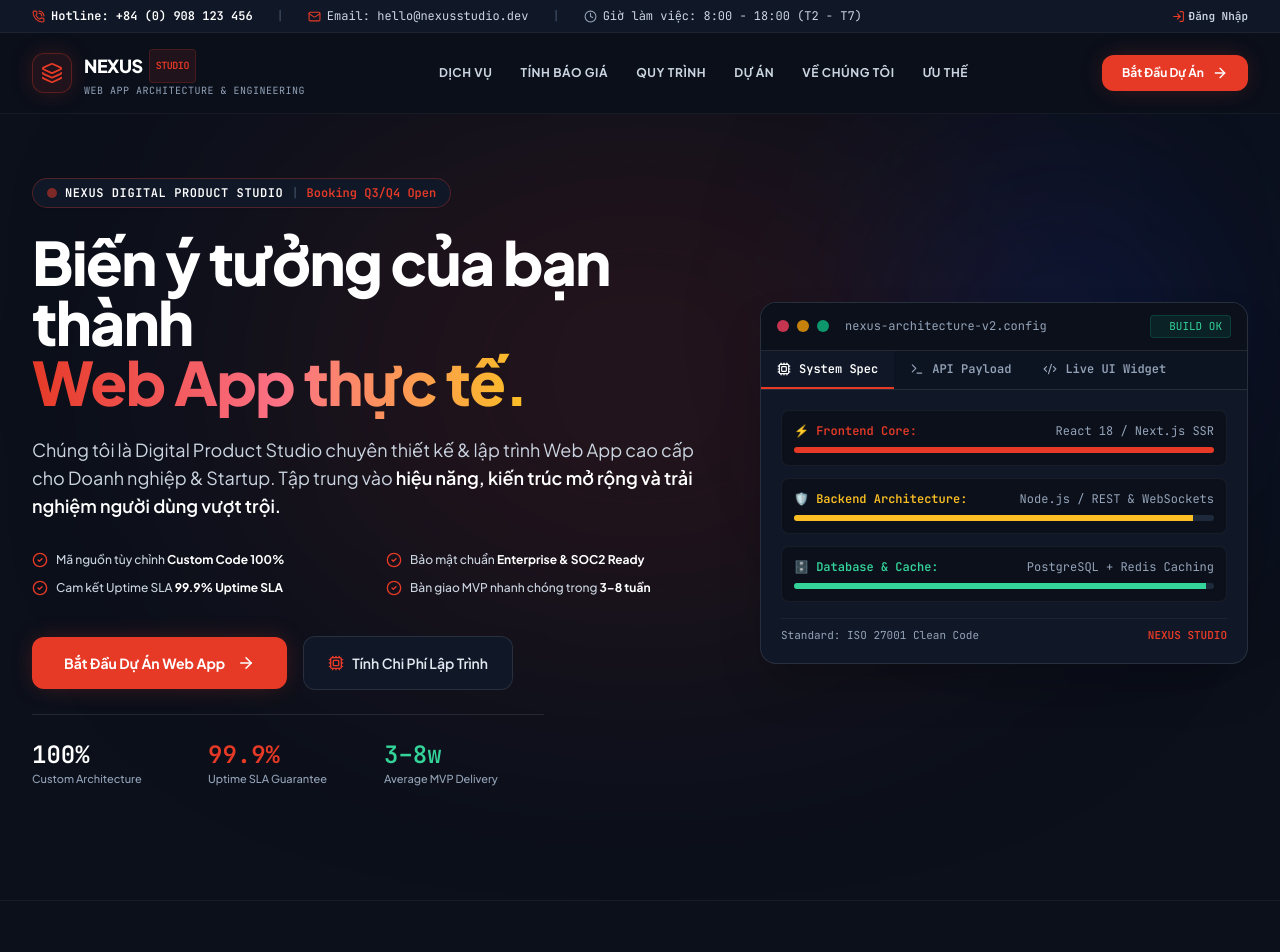
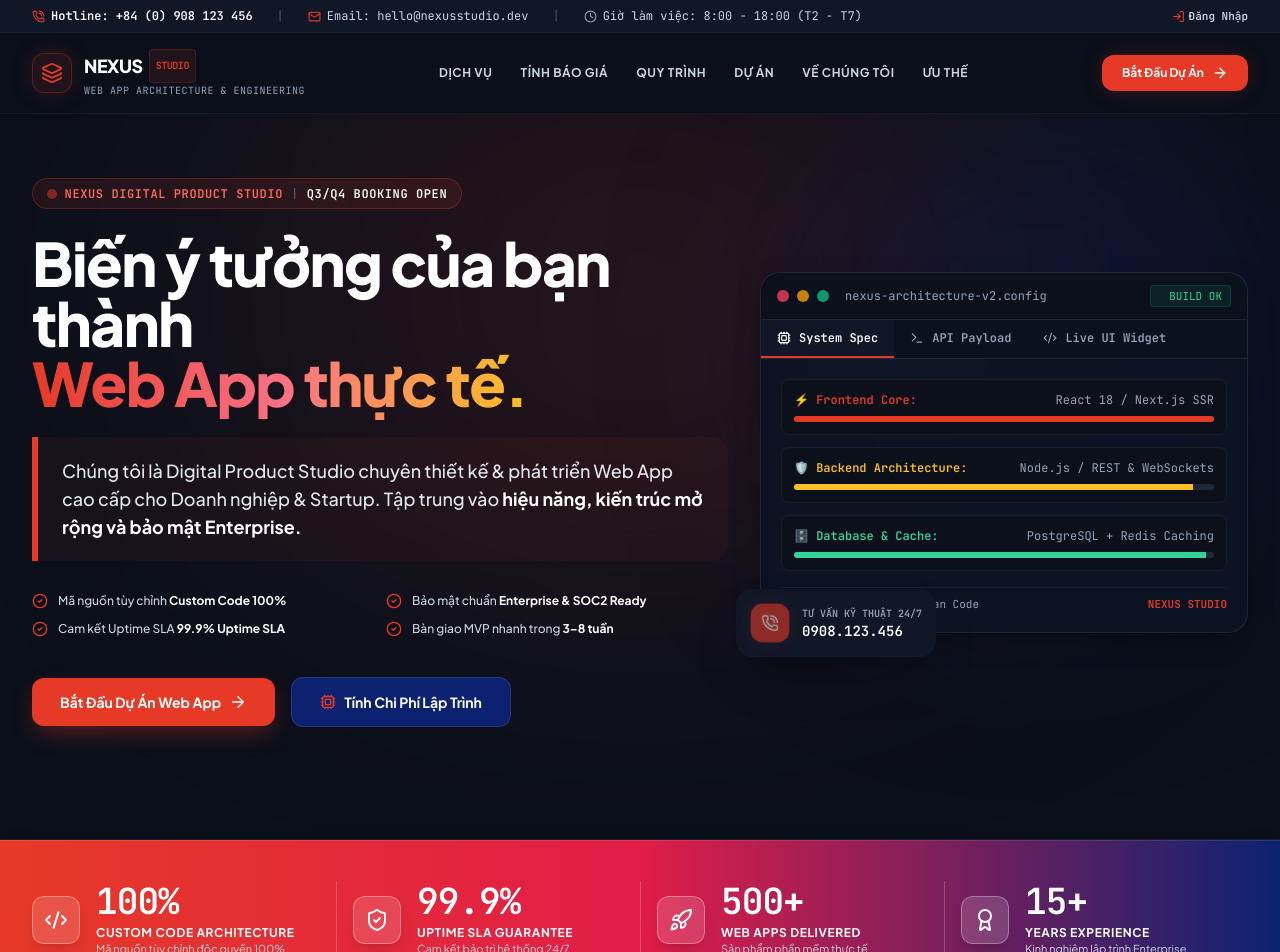
Before and after one commit to quanganh4869/freelancewepapp, a React (Vite) app: page / in a window 1280 px wide. Shown: the top 952 px of the page. Built offline with nearby package versions, Linux system fonts and the light colour scheme.

Commit message:
Full UXUI layout transformation with Mona Media layout, Callout box, StatsBar, and floating components

```diff
--- a/src/App.jsx
+++ b/src/App.jsx
@@ -8,6 +8,7 @@ import { Shield } from 'lucide-react';
 
 // Home Sections
 import { HeroSection } from './components/home/HeroSection';
+import { StatsBar } from './components/home/StatsBar';
 import { ServicesSection } from './components/home/ServicesSection';
 import { CostEstimator } from './components/home/CostEstimator';
 import { ProcessSection } from './components/home/ProcessSection';
@@ -79,6 +80,7 @@ const MainAppContent = () => {
         ) : (
           <>
             <HeroSection onOpenRequestModal={() => handleOpenRequestModal()} />
+            <StatsBar />
             <ServicesSection onSelectService={(service) => handleOpenRequestModal(service)} />
             <CostEstimator onOpenRequestModal={(initial) => handleOpenRequestModal(initial)} />
             <ProcessSection onOpenRequestModal={(initial) => handleOpenRequestModal(initial)} />
--- a/src/components/home/HeroSection.jsx
+++ b/src/components/home/HeroSection.jsx
@@ -1,5 +1,5 @@
 import React, { useState } from 'react';
-import { ArrowRight, CheckCircle2, Terminal, Code2, Cpu, Sparkles, Layers, ShieldCheck } from 'lucide-react';
+import { ArrowRight, CheckCircle2, Terminal, Code2, Cpu, PhoneCall, Award, Play } from 'lucide-react';
 
 export const HeroSection = ({ onOpenRequestModal }) => {
   const [activeTab, setActiveTab] = useState('architecture');
@@ -7,9 +7,9 @@ export const HeroSection = ({ onOpenRequestModal }) => {
   return (
     <section className="relative overflow-hidden pt-12 pb-20 md:pt-16 md:pb-28 bg-grid-pattern border-b border-white/5 font-sans">
 
-      {/* Ambient Red Glow Background */}
-      <div className="absolute top-1/3 left-1/2 -translate-x-1/2 -translate-y-1/2 w-[700px] h-[400px] bg-brand-primary/15 blur-[140px] pointer-events-none rounded-full" />
-      <div className="absolute top-10 right-10 w-[350px] h-[350px] bg-brand-navy/30 blur-[100px] pointer-events-none rounded-full" />
+      {/* Mona Red & Navy Glow Ambient Background */}
+      <div className="absolute top-1/4 left-1/2 -translate-x-1/2 -translate-y-1/2 w-[750px] h-[450px] bg-brand-primary/15 blur-[150px] pointer-events-none rounded-full" />
+      <div className="absolute top-10 right-10 w-[400px] h-[400px] bg-brand-navy/35 blur-[120px] pointer-events-none rounded-full" />
 
       <div className="max-w-7xl mx-auto px-4 sm:px-6 lg:px-8 relative z-10">
         <div className="grid grid-cols-1 lg:grid-cols-12 gap-12 lg:gap-8 items-center">
@@ -17,44 +17,46 @@ export const HeroSection = ({ onOpenRequestModal }) => {
           {/* Left Column: Headline & Content */}
           <div className="lg:col-span-7 space-y-6 text-left">
 
-            {/* Status Pill */}
-            <div className="inline-flex items-center gap-2 px-3.5 py-1.5 rounded-full bg-studio-900 border border-brand-primary/30 text-xs font-mono text-slate-200 shadow-sm">
+            {/* Mona Style Badge */}
+            <div className="mona-badge">
               <span className="w-2.5 h-2.5 rounded-full bg-brand-primary animate-pulse"></span>
-              <span className="font-bold text-white uppercase tracking-wider">NEXUS DIGITAL PRODUCT STUDIO</span>
+              <span>NEXUS DIGITAL PRODUCT STUDIO</span>
               <span className="text-slate-600">|</span>
-              <span className="text-brand-primary font-semibold">Booking Q3/Q4 Open</span>
+              <span className="text-white">Q3/Q4 Booking Open</span>
             </div>
 
             {/* Main Headline */}
-            <h1 className="text-4xl sm:text-5xl lg:text-6xl font-extrabold text-white tracking-tight leading-[1.18]">
+            <h1 className="text-4xl sm:text-5xl lg:text-6xl font-extrabold text-white tracking-tight leading-[1.15]">
               Biến ý tưởng của bạn thành <br className="hidden sm:inline" />
               <span className="text-transparent bg-clip-text bg-gradient-to-r from-brand-primary via-rose-400 to-amber-400">
                 Web App thực tế.
               </span>
             </h1>
 
-            {/* Sub-headline */}
-            <p className="text-base sm:text-lg text-slate-300 max-w-2xl font-normal leading-relaxed">
-              Chúng tôi là Digital Product Studio chuyên thiết kế & lập trình Web App cao cấp cho Doanh nghiệp & Startup. Tập trung vào <span className="text-white font-semibold">hiệu năng, kiến trúc mở rộng và trải nghiệm người dùng vượt trội.</span>
-            </p>
+            {/* Sub-headline Callout Box */}
+            <div className="mona-callout">
+              <p className="text-base sm:text-lg text-slate-200 font-medium leading-relaxed">
+                Chúng tôi là Digital Product Studio chuyên thiết kế & phát triển Web App cao cấp cho Doanh nghiệp & Startup. Tập trung vào <strong className="text-white font-bold">hiệu năng, kiến trúc mở rộng và bảo mật Enterprise.</strong>
+              </p>
+            </div>
 
-            {/* Feature Highlights checklist */}
+            {/* Feature Highlights Checklist */}
             <div className="grid grid-cols-1 sm:grid-cols-2 gap-3 pt-2 text-xs text-slate-300 font-medium">
-              <div className="flex items-center gap-2">
+              <div className="flex items-center gap-2.5">
                 <CheckCircle2 size={16} className="text-brand-primary shrink-0" />
                 <span>Mã nguồn tùy chỉnh <strong className="text-white">Custom Code 100%</strong></span>
               </div>
-              <div className="flex items-center gap-2">
+              <div className="flex items-center gap-2.5">
                 <CheckCircle2 size={16} className="text-brand-primary shrink-0" />
                 <span>Bảo mật chuẩn <strong className="text-white">Enterprise & SOC2 Ready</strong></span>
               </div>
-              <div className="flex items-center gap-2">
+              <div className="flex items-center gap-2.5">
                 <CheckCircle2 size={16} className="text-brand-primary shrink-0" />
                 <span>Cam kết Uptime SLA <strong className="text-white">99.9% Uptime SLA</strong></span>
               </div>
-              <div className="flex items-center gap-2">
+              <div className="flex items-center gap-2.5">
                 <CheckCircle2 size={16} className="text-brand-primary shrink-0" />
-                <span>Bàn giao MVP nhanh chóng trong <strong className="text-white">3–8 tuần</strong></span>
+                <span>Bàn giao MVP nhanh trong <strong className="text-white">3–8 tuần</strong></span>
               </div>
             </div>
 
@@ -62,7 +64,7 @@ export const HeroSection = ({ onOpenRequestModal }) => {
             <div className="flex flex-col sm:flex-row items-stretch sm:items-center gap-4 pt-4">
               <button
                 onClick={() => onOpenRequestModal()}
-                className="flex items-center justify-center gap-3 bg-brand-primary hover:bg-brand-hover text-white text-sm font-bold px-8 py-4 rounded-xl shadow-glow-primary transition-all transform hover:-translate-y-0.5"
+                className="mona-btn-primary"
               >
                 <span>Bắt Đầu Dự Án Web App</span>
                 <ArrowRight size={18} />
@@ -70,34 +72,18 @@ export const HeroSection = ({ onOpenRequestModal }) => {
 
               <a
                 href="#cost-estimator"
-                className="flex items-center justify-center gap-2 bg-studio-900 hover:bg-studio-850 text-slate-200 border border-white/10 text-sm font-semibold px-6 py-4 rounded-xl transition-all hover:border-brand-primary/40"
+                className="mona-btn-secondary"
               >
                 <Cpu size={16} className="text-brand-primary" />
                 <span>Tính Chi Phí Lập Trình</span>
               </a>
             </div>
 
-            {/* Key Trust Signals */}
-            <div className="pt-6 border-t border-white/10 grid grid-cols-3 gap-4 max-w-lg">
-              <div>
-                <p className="text-2xl font-extrabold text-white font-mono">100%</p>
-                <p className="text-[11px] text-slate-400 font-medium">Custom Architecture</p>
-              </div>
-              <div>
-                <p className="text-2xl font-extrabold text-brand-primary font-mono">99.9%</p>
-                <p className="text-[11px] text-slate-400 font-medium">Uptime SLA Guarantee</p>
-              </div>
-              <div>
-                <p className="text-2xl font-extrabold text-emerald-400 font-mono">3–8w</p>
-                <p className="text-[11px] text-slate-400 font-medium">Average MVP Delivery</p>
-              </div>
-            </div>
-
           </div>
 
-          {/* Right Column: Web App Interactive Architectural Preview */}
-          <div className="lg:col-span-5">
-            <div className="rounded-2xl border border-white/10 bg-studio-900 shadow-2xl overflow-hidden backdrop-blur-xl border-brand-primary/20">
+          {/* Right Column: Web App Interactive Architectural Preview Frame */}
+          <div className="lg:col-span-5 relative">
+            <div className="mona-card rounded-2xl border border-brand-primary/30 shadow-2xl overflow-hidden backdrop-blur-xl">
 
               {/* Window Header Bar */}
               <div className="bg-studio-950 px-4 py-3 border-b border-white/10 flex items-center justify-between">
@@ -225,6 +211,20 @@ export const HeroSection = ({ onOpenRequestModal }) => {
               </div>
 
             </div>
+
+            {/* Floating Hotline Badge in Mona style */}
+            <div className="absolute -bottom-6 -left-6 studio-card-border p-3.5 rounded-2xl bg-studio-900 border-brand-primary/50 shadow-2xl flex items-center gap-3 backdrop-blur-xl">
+              <div className="w-10 h-10 rounded-xl bg-brand-primary text-white flex items-center justify-center shrink-0 shadow-glow-primary animate-pulse-slow">
+                <PhoneCall size={18} />
+              </div>
+              <div>
+                <p className="text-[10px] font-mono text-slate-400 uppercase font-bold">Tư Vấn Kỹ Thuật 24/7</p>
+                <a href="tel:0908123456" className="text-sm font-extrabold text-white hover:text-brand-primary font-mono transition-colors block">
+                  0908.123.456
+                </a>
+              </div>
+            </div>
+
           </div>
 
         </div>
--- /dev/null
+++ b/src/components/home/StatsBar.jsx
@@ -0,0 +1,57 @@
+import React from 'react';
+import { Code2, ShieldCheck, Rocket, Award } from 'lucide-react';
+
+export const StatsBar = () => {
+  const stats = [
+    {
+      icon: Code2,
+      number: '100%',
+      label: 'Custom Code Architecture',
+      sub: 'Mã nguồn tùy chỉnh độc quyền 100%'
+    },
+    {
+      icon: ShieldCheck,
+      number: '99.9%',
+      label: 'Uptime SLA Guarantee',
+      sub: 'Cam kết bảo trì hệ thống 24/7'
+    },
+    {
+      icon: Rocket,
+      number: '500+',
+      label: 'Web Apps Delivered',
+      sub: 'Sản phẩm phần mềm thực tế'
+    },
+    {
+      icon: Award,
+      number: '15+',
+      label: 'Years Experience',
+      sub: 'Kinh nghiệm lập trình Enterprise'
+    }
+  ];
+
+  return (
+    <section className="bg-gradient-to-r from-brand-primary via-rose-600 to-brand-navy py-10 relative overflow-hidden font-sans border-y border-white/10 shadow-2xl">
+      <div className="max-w-7xl mx-auto px-4 sm:px-6 lg:px-8 relative z-10">
+        <div className="grid grid-cols-2 md:grid-cols-4 gap-6 md:gap-0 divide-y md:divide-y-0 md:divide-x divide-white/20">
+          {stats.map((stat, idx) => {
+            const Icon = stat.icon;
+            return (
+              <div key={idx} className="flex items-center gap-4 px-4 py-3 md:py-0 first:pl-0 last:pr-0">
+                <div className="w-12 h-12 rounded-xl bg-white/15 border border-white/30 flex items-center justify-center text-white shrink-0 shadow-lg">
+                  <Icon size={24} />
+                </div>
+                <div>
+                  <p className="text-3xl sm:text-4xl font-extrabold text-white font-mono tracking-tight leading-none mb-1">
+                    {stat.number}
+                  </p>
+                  <p className="text-xs font-bold text-white uppercase tracking-wider">{stat.label}</p>
+                  <p className="text-[11px] text-slate-200 opacity-90 hidden sm:block">{stat.sub}</p>
+                </div>
+              </div>
+            );
+          })}
+        </div>
+      </div>
+    </section>
+  );
+};
--- a/src/index.css
+++ b/src/index.css
@@ -4,8 +4,9 @@
 
 @layer base {
   body {
-    background-color: #0B101B;
+    background-color: #080D1A;
     color: #E2E8F0;
+    font-family: 'Plus Jakarta Sans', 'Work Sans', sans-serif;
   }
 }
 
@@ -15,35 +16,112 @@
   height: 8px;
 }
 ::-webkit-scrollbar-track {
-  background: #0B101B;
+  background: #080D1A;
 }
 ::-webkit-scrollbar-thumb {
-  background: #1F293D;
+  background: #1E293B;
   border-radius: 4px;
 }
 ::-webkit-scrollbar-thumb:hover {
   background: #E63A27;
 }
 
-/* Custom UI Polish */
-.grid-bg {
-  background-size: 32px 32px;
-  background-image:
-    linear-gradient(to right, rgba(230, 58, 39, 0.04) 1px, transparent 1px),
-    linear-gradient(to bottom, rgba(230, 58, 39, 0.04) 1px, transparent 1px);
+/* Mona Media Style Visual Tokens */
+.mona-red-gradient {
+  background: linear-gradient(135deg, #E63A27 0%, #B91C1C 100%);
 }
 
-.studio-card-border {
-  border: 1px solid rgba(255, 255, 255, 0.08);
-  background: linear-gradient(180deg, rgba(16, 24, 40, 0.75) 0%, rgba(11, 16, 27, 0.85) 100%);
-  backdrop-filter: blur(12px);
+.mona-navy-gradient {
+  background: linear-gradient(135deg, #0C2271 0%, #081442 100%);
 }
 
-.studio-card-border:hover {
-  border-color: rgba(230, 58, 39, 0.35);
+.mona-badge {
+  display: inline-flex;
+  align-items: center;
+  gap: 0.5rem;
+  padding: 0.35rem 0.85rem;
+  border-radius: 9999px;
+  background-color: rgba(230, 58, 39, 0.1);
+  border: 1px solid rgba(230, 58, 39, 0.3);
+  color: #FF6B5B;
+  font-family: 'JetBrains Mono', monospace;
+  font-size: 0.75rem;
+  font-weight: 700;
+  letter-spacing: 0.05em;
+  text-transform: uppercase;
 }
 
-/* Subtle Pulsing Dots */
+.mona-btn-primary {
+  background: #E63A27;
+  color: #FFFFFF;
+  font-weight: 700;
+  font-size: 0.875rem;
+  padding: 0.85rem 1.75rem;
+  border-radius: 0.75rem;
+  box-shadow: 0 10px 25px -5px rgba(230, 58, 39, 0.4);
+  transition: all 0.25s cubic-bezier(0.4, 0, 0.2, 1);
+  display: inline-flex;
+  align-items: center;
+  justify-content: center;
+  gap: 0.5rem;
+}
+
+.mona-btn-primary:hover {
+  background: #C92C1B;
+  transform: translateY(-2px);
+  box-shadow: 0 15px 30px -5px rgba(230, 58, 39, 0.5);
+}
+
+.mona-btn-secondary {
+  background: #0C2271;
+  color: #FFFFFF;
+  font-weight: 700;
+  font-size: 0.875rem;
+  padding: 0.85rem 1.75rem;
+  border-radius: 0.75rem;
+  border: 1px solid rgba(255, 255, 255, 0.1);
+  transition: all 0.25s ease;
+  display: inline-flex;
+  align-items: center;
+  justify-content: center;
+  gap: 0.5rem;
+}
+
+.mona-btn-secondary:hover {
+  background: #122B85;
+  border-color: rgba(230, 58, 39, 0.4);
+  transform: translateY(-2px);
+}
+
+.mona-card {
+  background: rgba(13, 20, 36, 0.9);
+  border: 1px solid rgba(255, 255, 255, 0.08);
+  border-radius: 1.25rem;
+  transition: all 0.3s cubic-bezier(0.4, 0, 0.2, 1);
+  box-shadow: 0 10px 30px -10px rgba(0, 0, 0, 0.5);
+}
+
+.mona-card:hover {
+  border-color: rgba(230, 58, 39, 0.4);
+  transform: translateY(-4px);
+  box-shadow: 0 20px 40px -15px rgba(230, 58, 39, 0.25);
+}
+
+.mona-callout {
+  border-left: 6px solid #E63A27;
+  background: rgba(230, 58, 39, 0.05);
+  border-radius: 0 1rem 1rem 0;
+  padding: 1.25rem 1.5rem;
+}
+
+/* Background Grids */
+.grid-bg {
+  background-size: 36px 36px;
+  background-image:
+    linear-gradient(to right, rgba(230, 58, 39, 0.05) 1px, transparent 1px),
+    linear-gradient(to bottom, rgba(230, 58, 39, 0.05) 1px, transparent 1px);
+}
+
 @keyframes pulse-slow {
   0%, 100% { opacity: 1; transform: scale(1); }
   50% { opacity: 0.4; transform: scale(0.95); }
```
